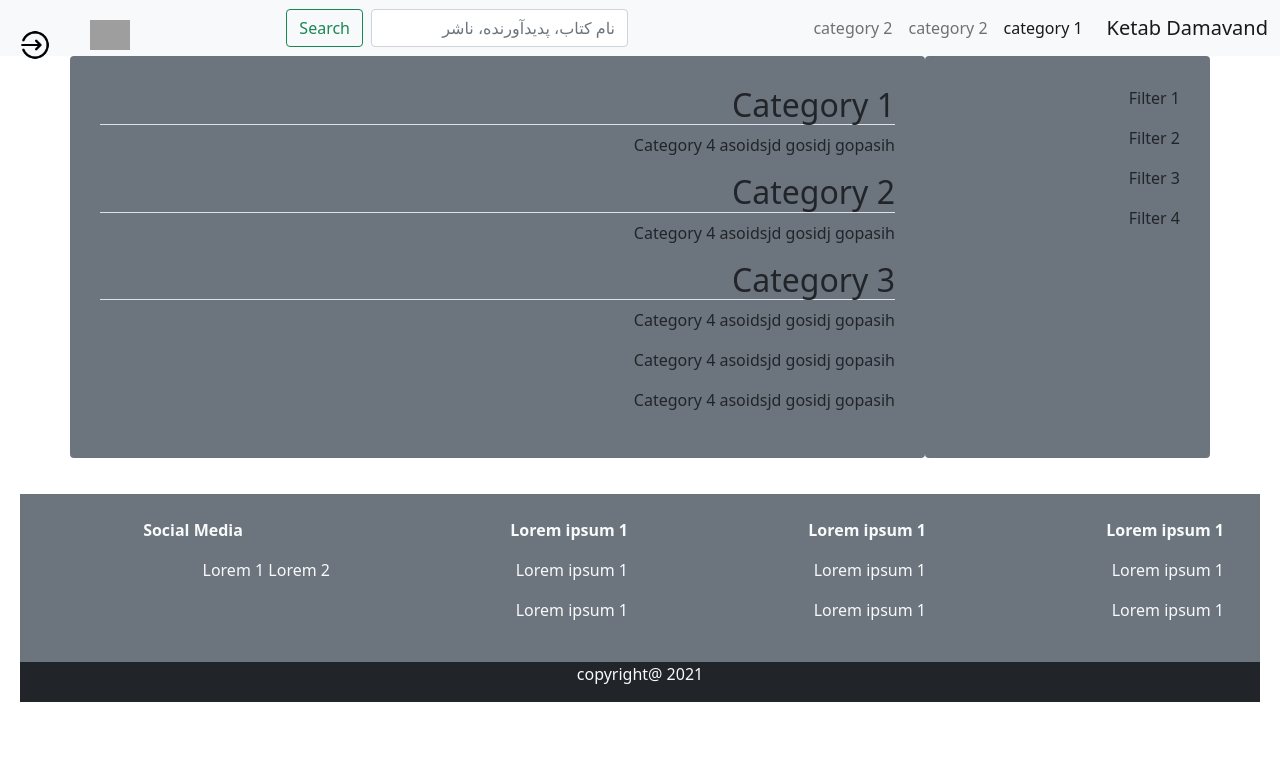
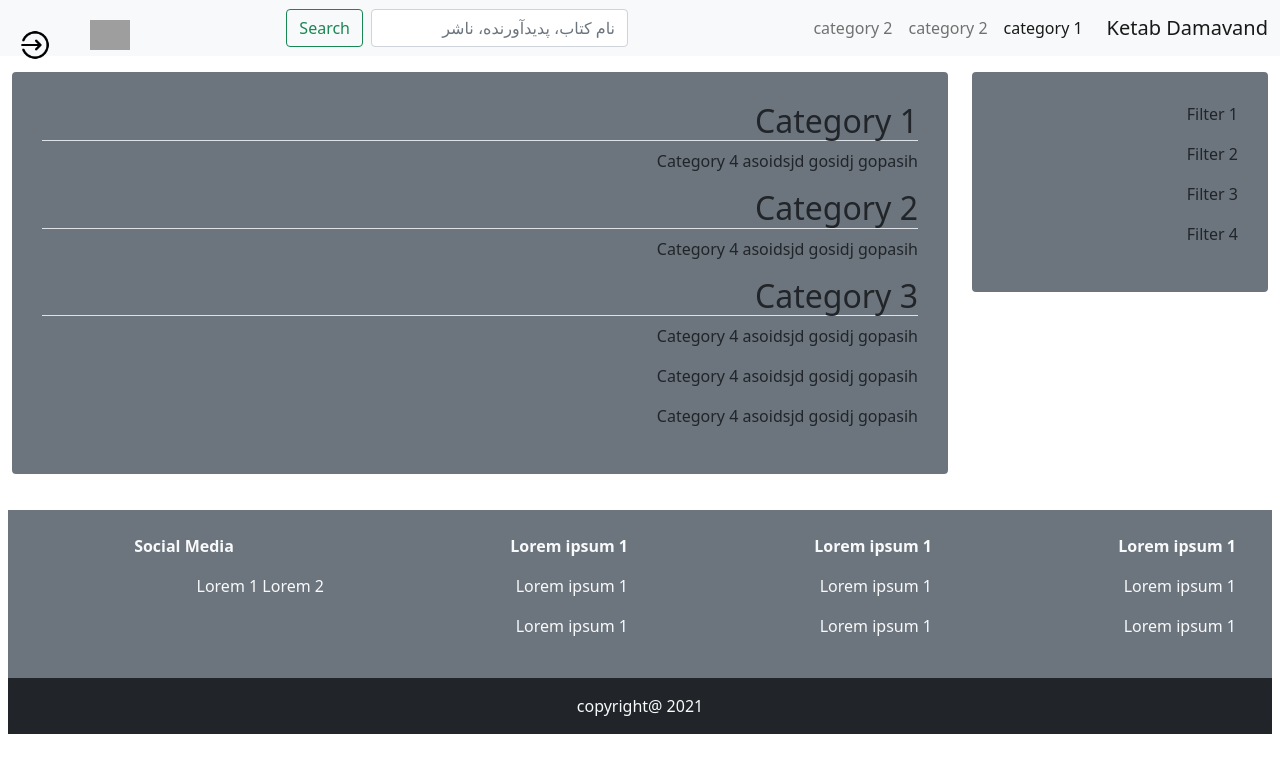
Before and after one commit to Rahimz/Bookkstore, a Django app: page / in a window 1280 px wide. Shown: the top 773 px of the page. Run offline with Django 3.2, Linux system fonts and the light colour scheme; some libraries are stand-ins or nearby versions; grey boxes are pictures that could not be loaded.

Commit message:
minor layout edit in homepage

```diff
--- a/templates/_base.html
+++ b/templates/_base.html
@@ -25,7 +25,7 @@
 </head>
 
 <body>
-  <header>
+  <header class="mb-3">
     <nav class="navbar navbar-expand-lg navbar-light bg-light">
       <div class="container-fluid">
         <a class="navbar-brand" href="{% url 'home' %}">{% trans 'Ketab Damavand' %}</a>
@@ -74,8 +74,8 @@
     {% endblock %}
   </main>
 
-  <footer class="footer  mt-3">
-    <div class="container-fluid ">
+  <footer class="footer  mt-3 container-fluid">
+
     <div class="row p-4 bg-secondary">
       <div class="col-md-3 text-light">
         <p class="fw-bold">Lorem ipsum 1</p>
@@ -100,8 +100,7 @@
 
     </div>
     <div class="row bg-dark text-center">
-        <p class="text-light">copyright@ 2021</p>
-      </div>
+      <p class="text-light pt-3">copyright@ 2021</p>
     </div>
 
   </footer>
--- a/templates/home.html
+++ b/templates/home.html
@@ -7,16 +7,18 @@
 {% block title %}{% trans 'Home' %}{% endblock %}
 
 {% block content %}
-<div class="container">
-  <div class="row">
-
-    <div class="sidebar col-md-3 bg-secondary rounded-2 ">
+<div class="container-fluid overflow-hidden">
+  <div class="row gy-2">
+    <div class="col-md-3">
+    <div class="sidebar bg-secondary rounded-2">
       <p>{% trans 'Filter 1' %}</p>
       <p>{% trans 'Filter 2' %}</p>
       <p>{% trans 'Filter 3' %}</p>
       <p>{% trans 'Filter 4' %}</p>
     </div>
-    <div class="booklist col-md-9 bg-secondary rounded-2">
+  </div>
+  <div class="col-md-9">
+    <div class="booklist bg-secondary rounded-2">
       <h2 class="border-bottom">{% trans 'Category 1' %}</h2>
       <p>{% trans 'Category 4 asoidsjd gosidj gopasih' %}</p>
       <h2 class="border-bottom">{% trans 'Category 2' %}</h2>
@@ -25,8 +27,8 @@
       <p>{% trans 'Category 4 asoidsjd gosidj gopasih' %}</p>
       <p>{% trans 'Category 4 asoidsjd gosidj gopasih' %}</p>
       <p>{% trans 'Category 4 asoidsjd gosidj gopasih' %}</p>
-
     </div>
+  </div>
   </div>
 </div>
 
```
Lines whose indentation alone changed are shown as unchanged.
